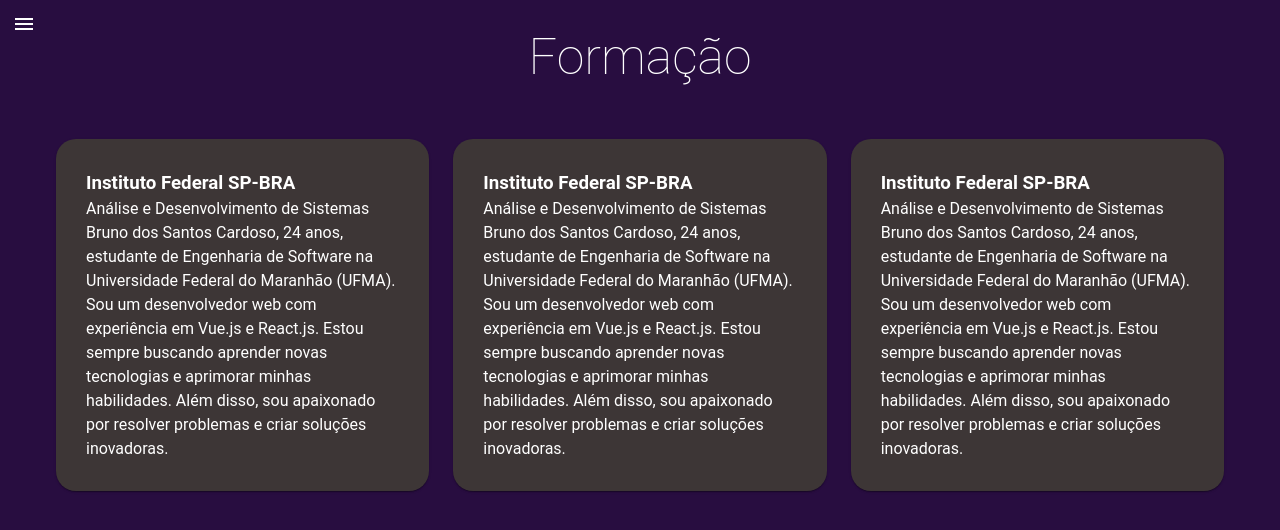
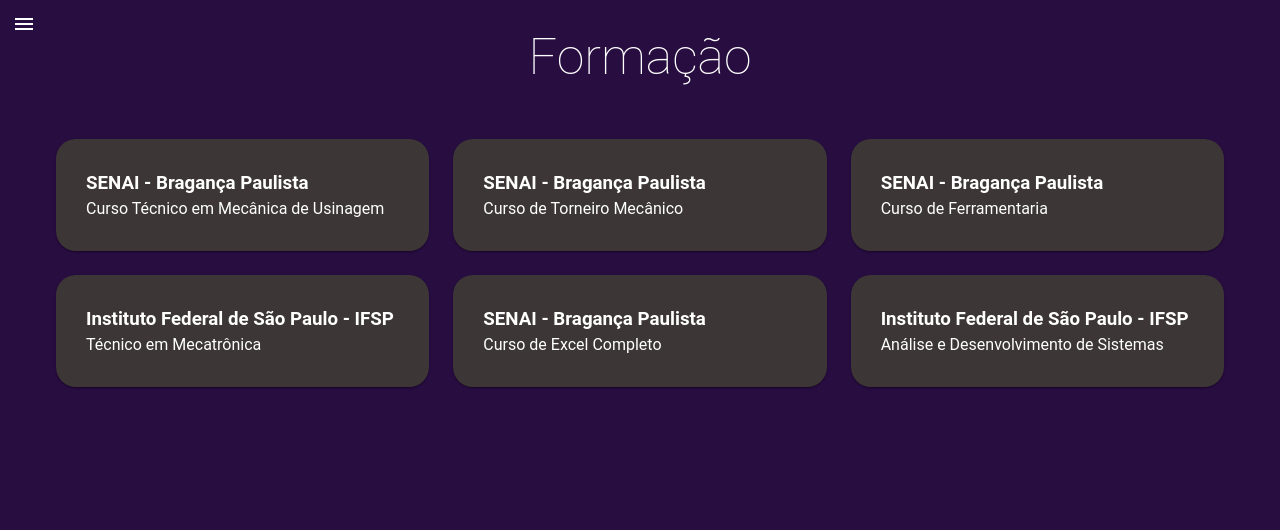
Before and after one commit to BrunoCardoso12/Portifolio-vuetify, a Vue app: page /formacao in a window 1280 px wide. Shown: the top 530 px of the page. Built offline with nearby package versions, Linux system fonts and the light colour scheme.

Commit message:
Update education details in Formacao.vue

```diff
--- a/src/views/Formacao.vue
+++ b/src/views/Formacao.vue
@@ -37,21 +37,39 @@
 <script setup>
 const cards = [
   {
-    titulo: 'Instituto Federal SP-BRA',
-    descricao: 'Análise e Desenvolvimento de Sistemas',
-    mensage: 'Bruno dos Santos Cardoso, 24 anos, estudante de Engenharia de Software na Universidade Federal do Maranhão (UFMA). Sou um desenvolvedor web com experiência em Vue.js e React.js. Estou sempre buscando aprender novas tecnologias e aprimorar minhas habilidades. Além disso, sou apaixonado por resolver problemas e criar soluções inovadoras.',
+    titulo: 'SENAI - Bragança Paulista',
+    descricao: 'Curso Técnico em Mecânica de Usinagem',
+    mensagem: 'Formação voltada para processos de usinagem convencional, com ênfase na operação de torno mecânico, fresadora e retificadora. Desenvolvimento de competências em metrologia, utilizando instrumentos de medição de precisão, além da interpretação e elaboração de desenhos técnicos mecânicos. O projeto final consistiu na fabricação de um foguete mecânico com base de fixação, aplicando conceitos de usinagem, tolerâncias dimensionais e acabamento superficial.',
     link: '',
   },
   {
-    titulo: 'Instituto Federal SP-BRA',
-    descricao: 'Análise e Desenvolvimento de Sistemas',
-    mensage: 'Bruno dos Santos Cardoso, 24 anos, estudante de Engenharia de Software na Universidade Federal do Maranhão (UFMA). Sou um desenvolvedor web com experiência em Vue.js e React.js. Estou sempre buscando aprender novas tecnologias e aprimorar minhas habilidades. Além disso, sou apaixonado por resolver problemas e criar soluções inovadoras.',
+    titulo: 'SENAI - Bragança Paulista',
+    descricao: 'Curso de Torneiro Mecânico',
+    mensagem: 'Curso complementar à formação em Mecânica de Usinagem, com foco no aprofundamento das técnicas de torneamento convencional. Desenvolvimento de habilidades na usinagem de peças fixadas entre pontas, execução de eixos excêntricos (virabrequim), polias e engrenagens de pequeno porte. Aplicação de conceitos de tolerâncias dimensionais, ajustes mecânicos e diferentes métodos de fixação e operação em torno mecânico. Ao longo do curso, foram realizados diversos projetos práticos para consolidação do aprendizado técnico.',
     link: '',
   },
   {
-    titulo: 'Instituto Federal SP-BRA',
+    titulo: 'SENAI - Bragança Paulista',
+    descricao: 'Curso de Ferramentaria',
+    mensagem: 'Formação integrando os conhecimentos adquiridos em Mecânica de Usinagem e Torneiro Mecânico, com foco na fabricação e ajuste de ferramentas e moldes. Desenvolvimento de competências em usinagem de precisão, montagem e ajustes dimensionais. O projeto final foi realizado em equipe, com divisão estratégica de tarefas para otimização do prazo e eficiência do processo. O trabalho consistiu na fabricação de um molde para injeção plástica de um moedor de alho, aplicando conceitos de cavidade, refrigeração, tolerâncias e acabamento, garantindo a conformidade da peça após o resfriamento do polímero injetado.',
+    link: '',
+  },
+  {
+    titulo: 'Instituto Federal de São Paulo - IFSP',
+    descricao: 'Técnico em Mecatrônica',
+    mensagem: 'Formação técnica com ênfase em eletrônica, automação industrial e programação. Durante o curso, aprofundei conhecimentos em circuitos eletrônicos, sistemas embarcados e lógica de controle. Tive meu primeiro contato com programação, iniciando com linguagem C e posteriormente Assembly, aplicadas a sistemas microcontrolados. Como projeto de conclusão de curso, desenvolvemos em equipe uma esteira seletora automatizada para separação de materiais (plástico e metal). O sistema utilizava Arduino para controle lógico e sensores para identificação dos materiais, realizando a separação automática. Também desenvolvi uma simulação no ambiente Coldsys.io, implementando a lógica de controle em linguagem Ladder (CLP), onde os produtos eram classificados por tamanho, reforçando conceitos de automação industrial e controle discreto.',
+    link: '',
+  },
+  {
+    titulo: 'SENAI - Bragança Paulista',
+    descricao: 'Curso de Excel Completo',
+    mensagem: 'Capacitação voltada ao uso avançado do Microsoft Excel para organização, análise e tratamento de dados. Aprimoramento na criação de planilhas estruturadas, utilização de funções avançadas, tabelas dinâmicas e recursos de análise para manipulação de grandes volumes de informações. O curso contribuiu para otimizar processos, aumentar a produtividade e melhorar a tomada de decisão por meio de relatórios mais organizados e eficientes.',
+    link: '',
+  },
+  {
+    titulo: 'Instituto Federal de São Paulo - IFSP',
     descricao: 'Análise e Desenvolvimento de Sistemas',
-    mensage: 'Bruno dos Santos Cardoso, 24 anos, estudante de Engenharia de Software na Universidade Federal do Maranhão (UFMA). Sou um desenvolvedor web com experiência em Vue.js e React.js. Estou sempre buscando aprender novas tecnologias e aprimorar minhas habilidades. Além disso, sou apaixonado por resolver problemas e criar soluções inovadoras.',
+    mensagem: 'Graduação tecnológica com foco em desenvolvimento de software, arquitetura de sistemas e boas práticas de programação. Durante o curso, adquiri experiência prática com diferentes linguagens e tecnologias, aplicando conceitos de desenvolvimento front-end, back-end e mobile. Como projeto em equipe, desenvolvemos um fórum de livros, colocando em prática os conhecimentos adquiridos ao longo da formação. A aplicação contou com front-end em Vue.js, versão mobile desenvolvida em Flutter e back-end implementado em Java, utilizando arquitetura orientada a serviços e integração entre APIs. O projeto envolveu modelagem de banco de dados, autenticação de usuários e organização de conteúdo dinâmico.',
     link: '',
   },
 ]
```
